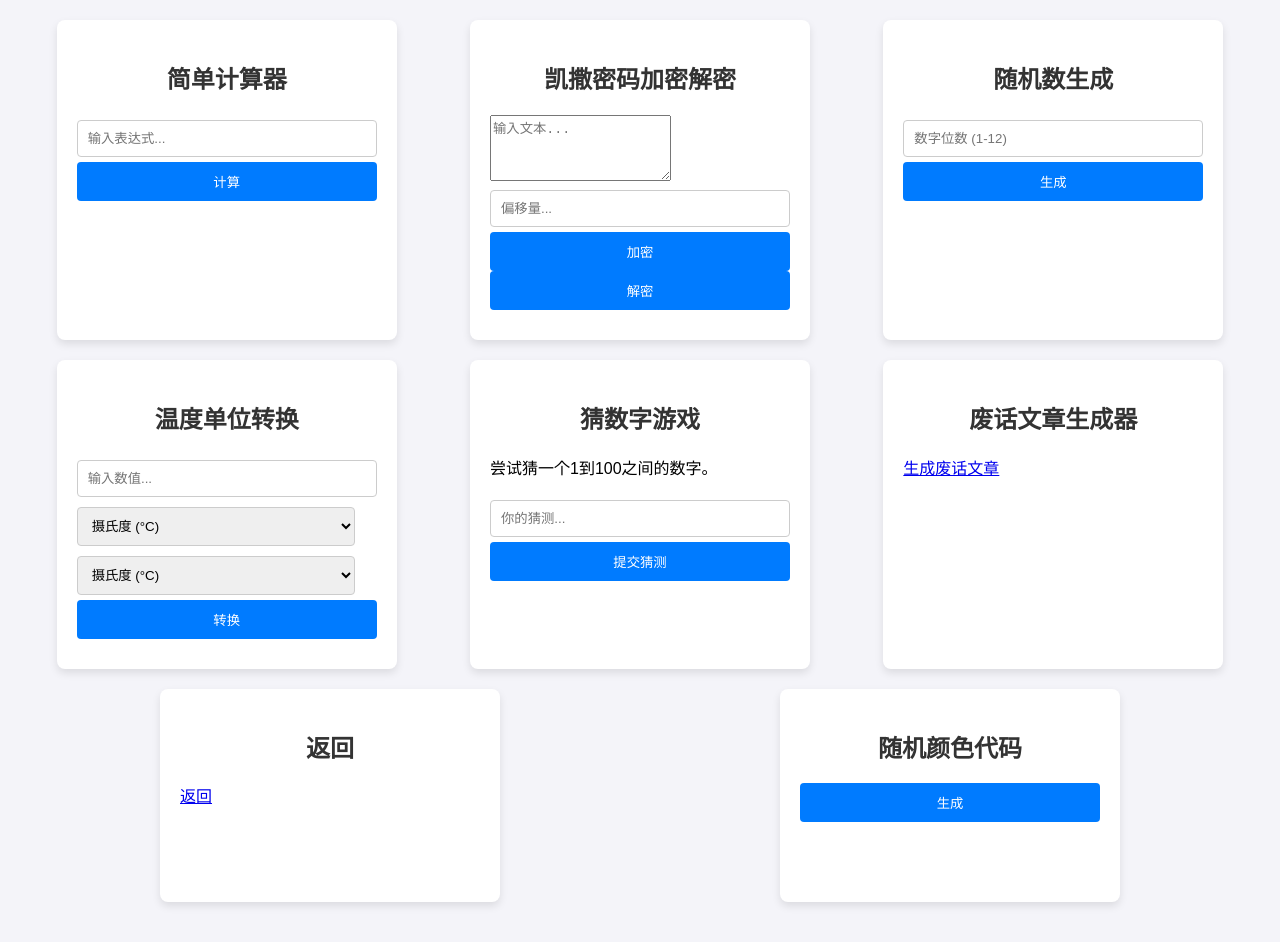
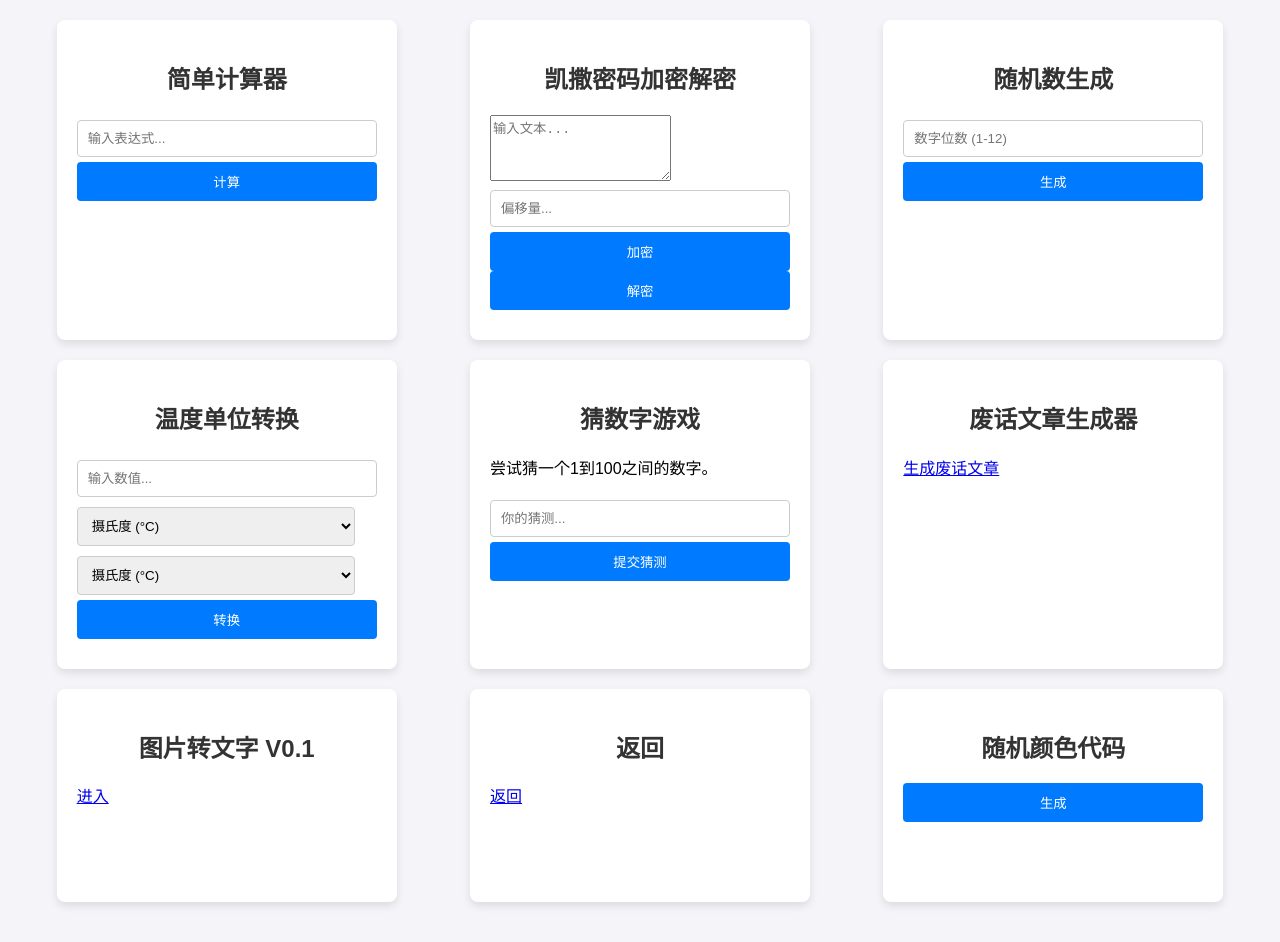
Before and after one commit to wyppony/lovebaka, a plain HTML site: page tool-box.html in a window 1280 px wide. Drawn offline with Linux system fonts and the light colour scheme.

Commit message:
Update tool-box.html

```diff
--- a/tool-box.html
+++ b/tool-box.html
@@ -114,6 +114,12 @@
     <div class="tool-box">
         <h2>废话文章生成器</h2>
         <p><a target="_blank" rel="noopener noreferrer" href=" https://wyppony.github.io/lovebaka/rubbish-article-maker.html">生成废话文章</a></p>
+    </div>
+
+    <!-- 图片转文字 -->
+    <div class="tool-box">
+        <h2>图片转文字 V0.1</h2>
+        <p><a target="_blank" rel="noopener noreferrer" href=" https://wyppony.github.io/lovebaka/图片转文字.html">进入</a></p>
     </div>
 
     <!-- 返回 -->
```
